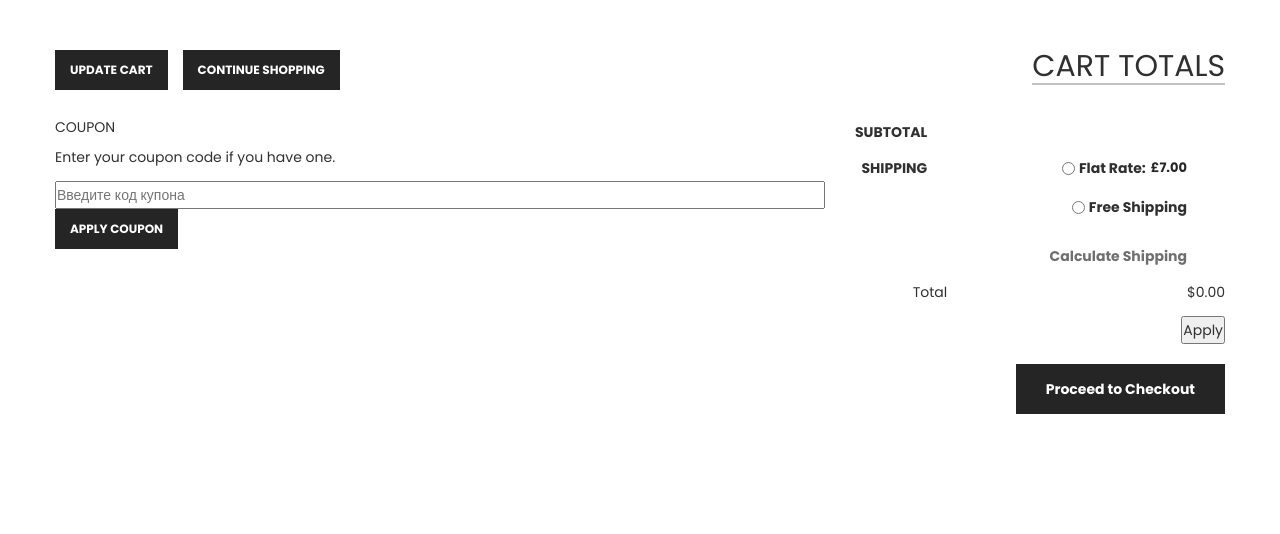
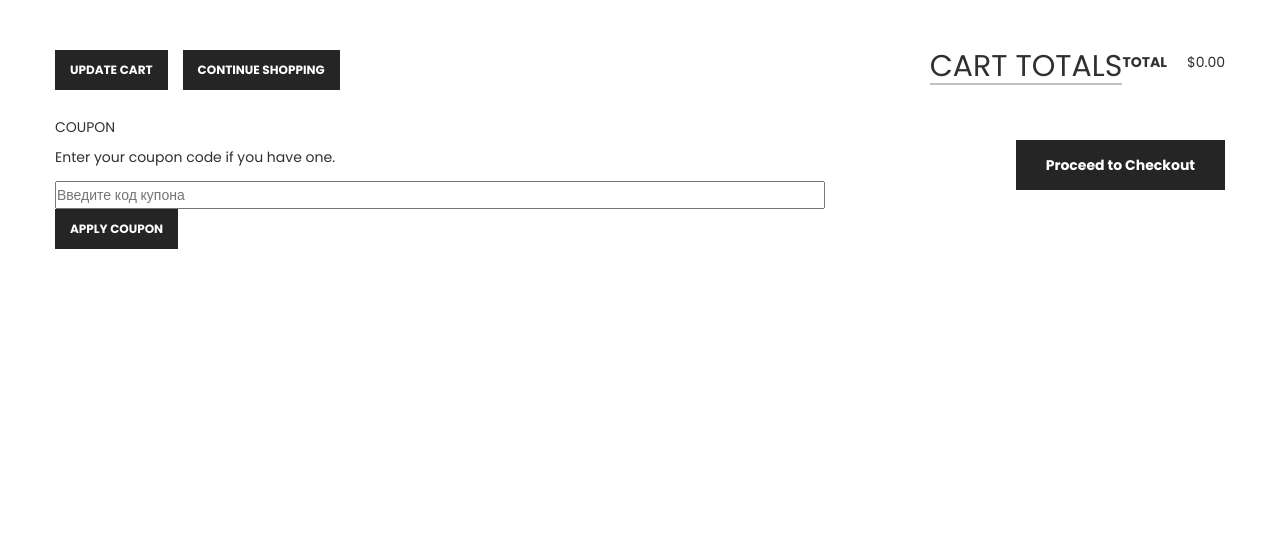
Before and after one commit to abeishekeeva/django-shop, a Django app: page /cart/detail/ in a window 1280 px wide. Shown: the part 320-854 px from the top of the page. After the commit the page ends 569 px from the top, so only its background shows below. Run offline with Django 3.2, Linux system fonts and the light colour scheme; parts of the project's set-up code (start-up, migrations or seed data) failed here and were passed over; some libraries are stand-ins or nearby versions.

Commit message:
last cheng

```diff
--- a/cart/templates/cart/cart.html
+++ b/cart/templates/cart/cart.html
@@ -71,36 +71,36 @@
                                         <h2>Cart Totals</h2>
                                         <table>
                                             <tbody>
-                                                <tr class="cart-subtotal">
-                                                    <th>Subtotal</th>
-                                                    <td><span class="amount">{{cart.total_price}}</span></td>
-                                                </tr>
-                                                <tr class="shipping">
-                                                    <th>Shipping</th>
-                                                    <td>
-                                                        <ul id="shipping_method">
-                                                            <li>
-                                                                <input type="radio" />
-                                                                <label>
-                                                                    Flat Rate: <span class="amount">£7.00</span>
-                                                                </label>
-                                                            </li>
-                                                            <li>
-                                                                <input type="radio" />
-                                                                <label>
-                                                                    Free Shipping
-                                                                </label>
-                                                            </li>
-                                                            <li></li>
-                                                        </ul>
-                                                        <p><a class="shipping-calculator-button" href="#">Calculate Shipping</a></p>
+<!--                                                <tr class="cart-subtotal">-->
+<!--                                                    <th>Subtotal</th>-->
+<!--                                                    <td><span class="amount">{{cart.total_price}}</span></td>-->
+<!--                                                </tr>-->
+<!--                                                <tr class="shipping">-->
+<!--                                                    <th>Discount</th>-->
+<!--                                                    <td>-->
+<!--                                                        <ul id="shipping_method">-->
+<!--                                                            <li>-->
+<!--                                                                <input type="radio" />-->
+<!--                                                                <label>-->
+<!--                                                                    Flat Rate: <span class="amount">£7.00</span>-->
+<!--                                                                </label>-->
+<!--                                                            </li>-->
+<!--                                                            <li>-->
+<!--                                                                <input type="radio" />-->
+<!--                                                                <label>-->
+<!--                                                                    Free Shipping-->
+<!--                                                                </label>-->
+<!--                                                            </li>-->
+<!--                                                            <li></li>-->
+<!--                                                        </ul>-->
+<!--                                                        <p><a class="shipping-calculator-button" href="#">Calculate Shipping</a></p>-->
                                                     </td>
                                                 </tr>
                                                {% if cart.coupon %}
                                                 <tr class="subtotal">
-                                                    <td>Subtotal</td>
-                                                    <td colspan="4"></td>
-                                                    <td class="num">${{ cart.get_total_price }}</td>
+                                                    <th>Subtotal</th>
+                                                    <th colspan="4"></th>
+                                                    <td class="">${{ cart.get_total_price }}</td>
                                                 </tr>
                                                 <tr>
                                                     <td>
@@ -114,7 +114,7 @@
                                                 </tr>
                                             {% endif %}
                                             <tr class="total">
-                                                <td>Total</td>
+                                                <th>Total</th>
                                                 <td colspan="4"></td>
                                                 <td class="num">
                                                     ${{ cart.get_total_price_after_discount|floatformat:"2" }}
@@ -125,7 +125,7 @@
                                         </table>
                                         <form action="{% url 'coupon:coupon_apply' %}" method="post">
                                             {{ coupon_apply_form }}
-                                            <input type="submit" value="Apply">
+<!--                                            <input type="submit" value="Apply">-->
                                             {% csrf_token %}
                                         </form>
                                         <div class="wc-proceed-to-checkout">
```
